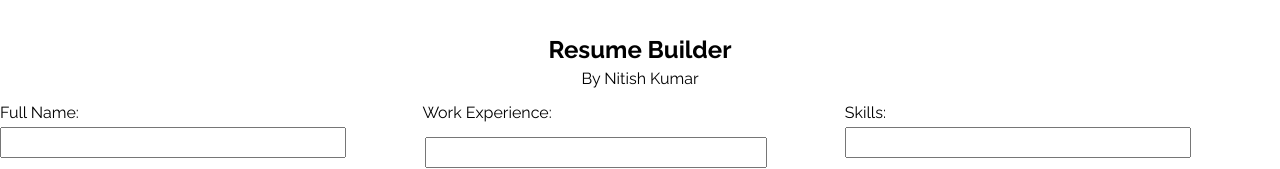
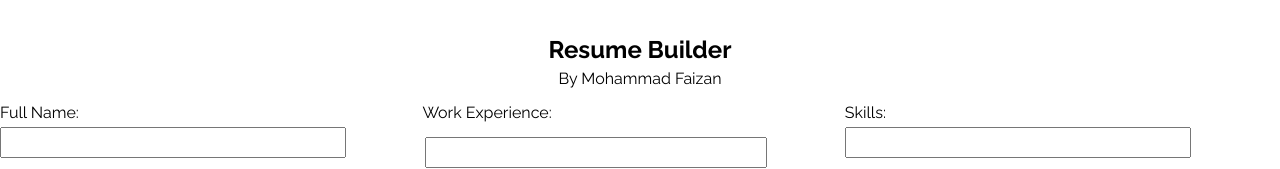
Before and after one commit to Ankush-Arora-0/resumeBuilder, a React app: page / in a window 1280 px wide. Shown: the top 169 px of the page. Built offline with nearby package versions, Linux system fonts and the light colour scheme.

Commit message:
Update Home.jsx

```diff
--- a/src/components/Home.jsx
+++ b/src/components/Home.jsx
@@ -138,7 +138,7 @@ export const Home = () => {
   return (
     <div className='home-page'>
       <h2>Resume Builder</h2>
-      <p>By Nitish Kumar</p>
+      <p>By Mohammad Faizan</p>
       <div className="main-box">
       <div className="left-box">
         <div className="input-box">
```
